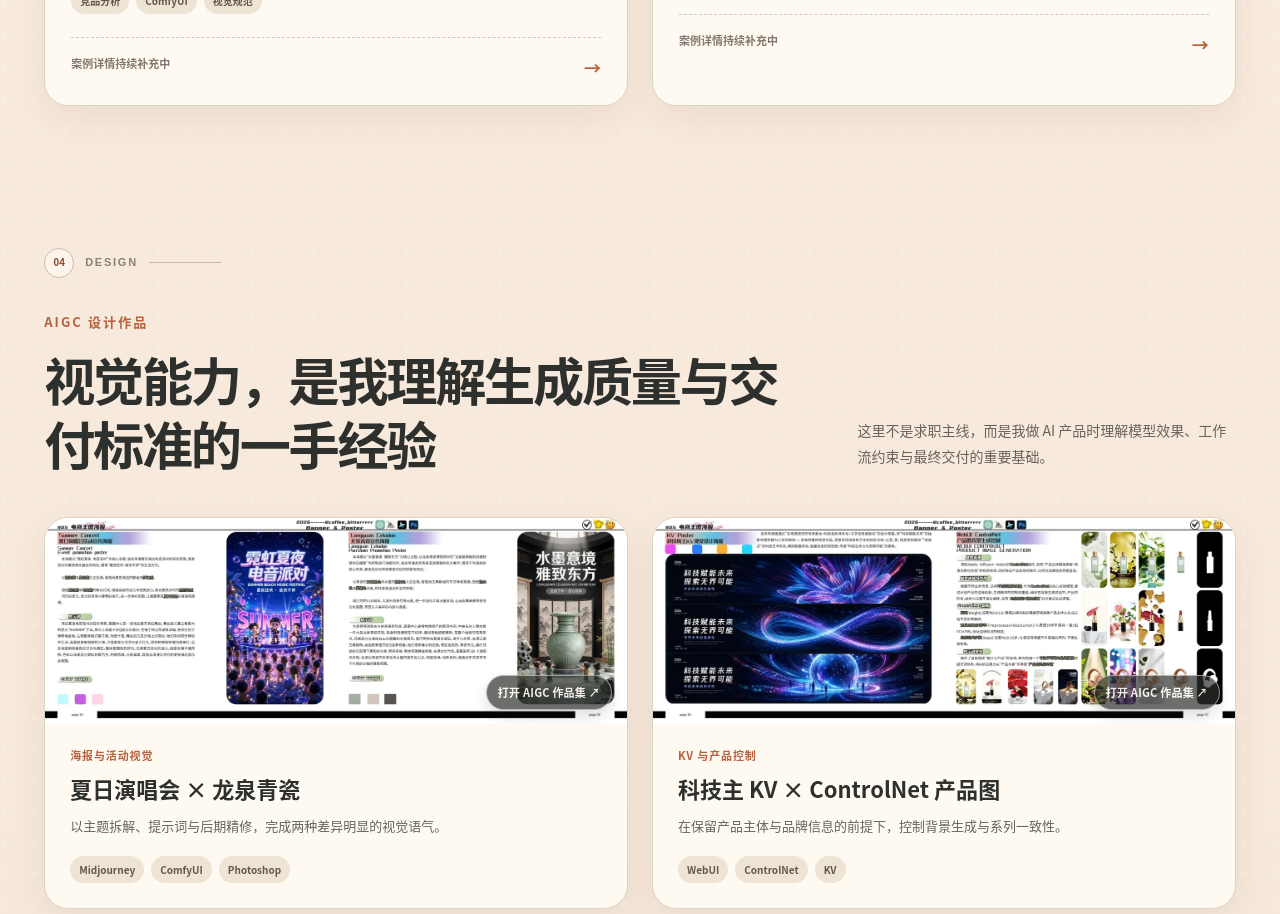
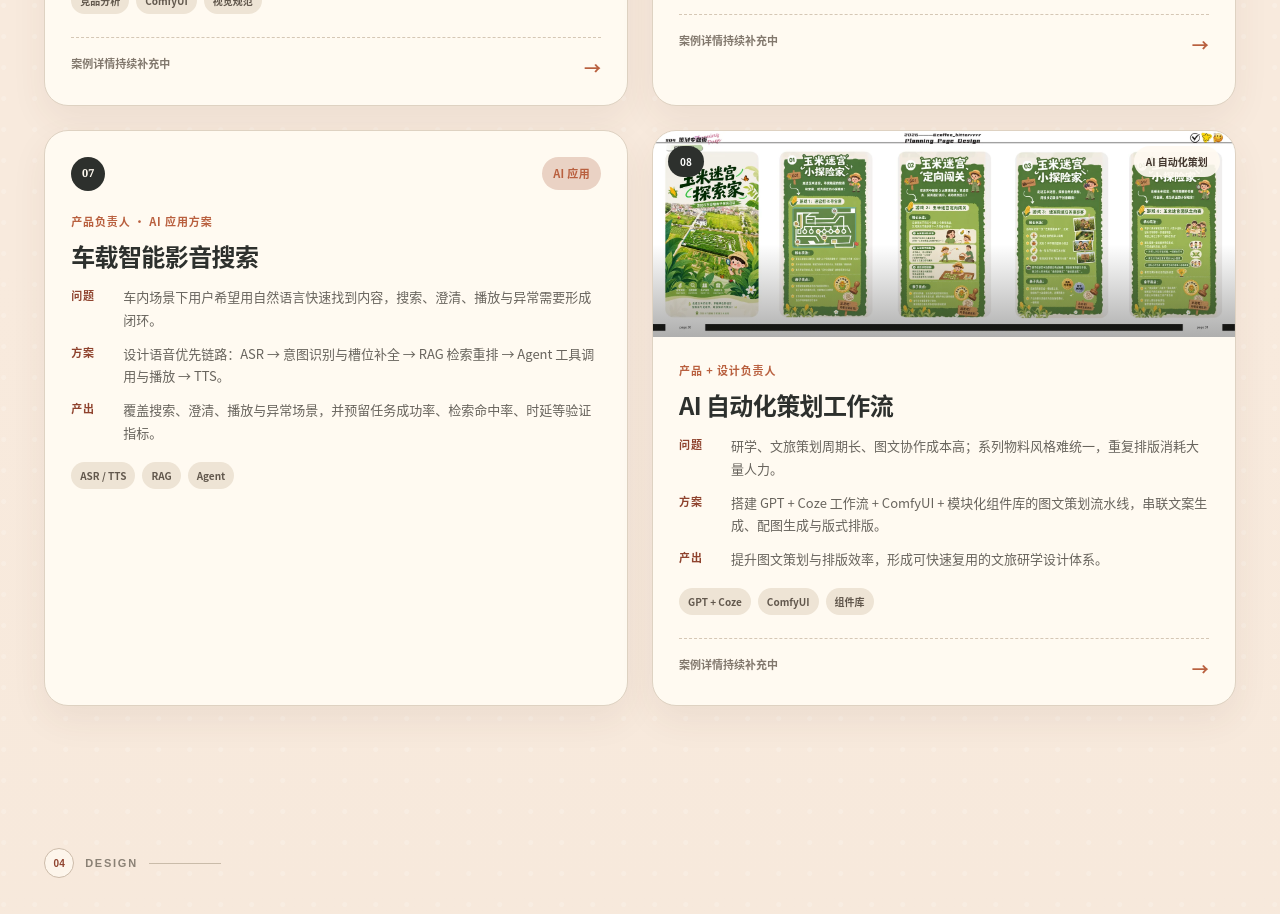
Before and after one commit to hanfeiqing-code/hanfeiqing-code.github.io, a Next.js app: page / in a window 1280 px wide. Shown: the part 5580-6494 px from the top of the page. Built offline with nearby package versions, Linux system fonts and the light colour scheme; no server answers.

Commit message:
Add workflow project and move in-car search to seven

```diff
--- a/app/page.tsx
+++ b/app/page.tsx
@@ -207,6 +207,29 @@ const projects = [
     role: '产品与设计负责人',
     image: '/projects/xiaomei-ip.webp',
     tags: ['IP 产品化', 'LoRA', '资产体系'],
+  },
+  {
+    number: '07',
+    category: 'AI 应用',
+    title: '车载智能影音搜索',
+    problem: '车内场景下用户希望用自然语言快速找到内容，搜索、澄清、播放与异常需要形成闭环。',
+    solution: '设计语音优先链路：ASR → 意图识别与槽位补全 → RAG 检索重排 → Agent 工具调用与播放 → TTS。',
+    output: '覆盖搜索、澄清、播放与异常场景，并预留任务成功率、检索命中率、时延等验证指标。',
+    role: '产品负责人 · AI 应用方案',
+    image: null,
+    tags: ['ASR / TTS', 'RAG', 'Agent'],
+    hideCaseStatus: true,
+  },
+  {
+    number: '08',
+    category: 'AI 自动化策划',
+    title: 'AI 自动化策划工作流',
+    problem: '研学、文旅策划周期长、图文协作成本高；系列物料风格难统一，重复排版消耗大量人力。',
+    solution: '搭建 GPT + Coze 工作流 + ComfyUI + 模块化组件库的图文策划流水线，串联文案生成、配图生成与版式排版。',
+    output: '提升图文策划与排版效率，形成可快速复用的文旅研学设计体系。',
+    role: '产品 + 设计负责人',
+    image: '/projects/study-workflow.webp',
+    tags: ['GPT + Coze', 'ComfyUI', '组件库'],
   },
 ];
 
@@ -469,9 +492,11 @@ export default function Home() {
                   <div className="tag-row project-tags">
                     {project.tags.map((tag) => <span key={tag}>{tag}</span>)}
                   </div>
-                  <span className="case-status">
-                    {project.href ? '点击图片打开在线产品' : '案例详情持续补充中'} <b aria-hidden="true">→</b>
-                  </span>
+                  {!('hideCaseStatus' in project && project.hideCaseStatus) && (
+                    <span className="case-status">
+                      {project.href ? '点击图片打开在线产品' : '案例详情持续补充中'} <b aria-hidden="true">→</b>
+                    </span>
+                  )}
                 </div>
               </article>
             );
```
